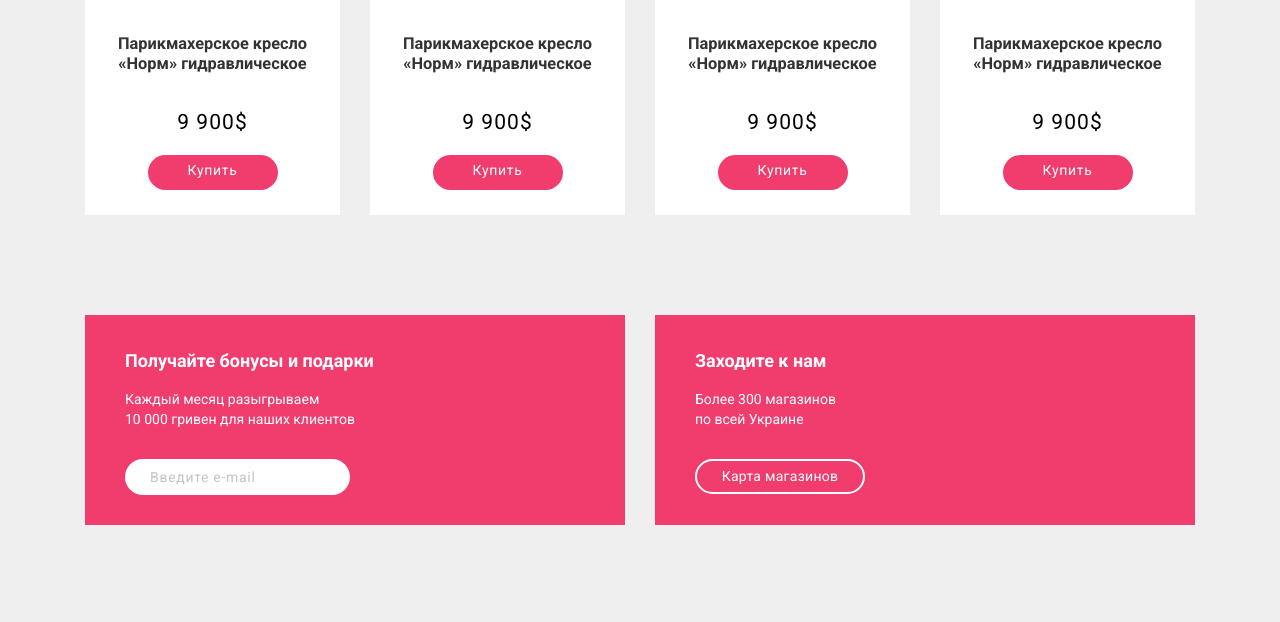
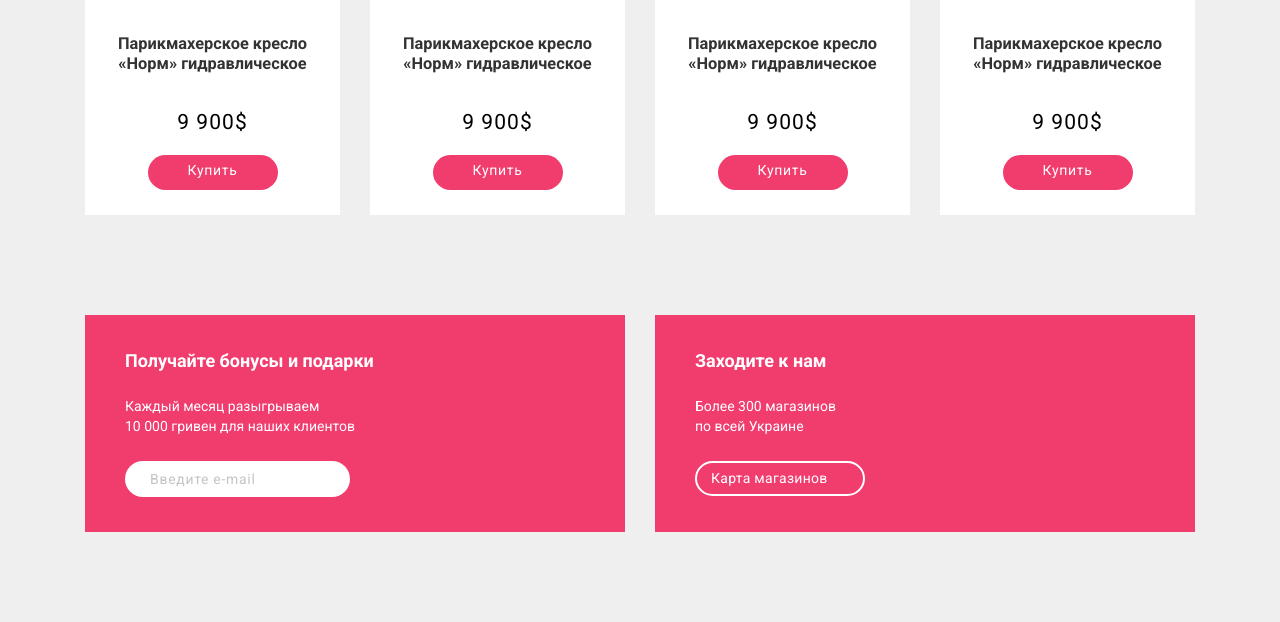
Before and after one commit to Petrworks/lesson10, a plain HTML site: page index.html in a window 1280 px wide. Shown: the part 1195-1817 px from the top of the page. Drawn offline with Linux system fonts and the light colour scheme.

Commit message:
fix size container

```diff
--- a/css/style.css
+++ b/css/style.css
@@ -112,7 +112,7 @@ a {
   background-image: url(../img/hero.png);
   background-repeat: no-repeat;
   background-position: 67% 50%;
-  background-size: cover;
+  background-size: contain;
   min-height: 604px;
   padding-top: 192px;
   padding-bottom: 192px;
@@ -210,7 +210,7 @@ a {
 
 .container--submit {
   display: flex;
-  gap: 30px;
+  column-gap: 30px;
 }
 .subscribe {
   display: flex;
@@ -218,13 +218,13 @@ a {
   max-width: 540px;
   padding-left: 40px;
   background-color: #f13c6e;
-  min-height: 210px;
   flex-grow: 1;
   background-image: url(../img/subscribe1.png);
   background-repeat: no-repeat;
   background-position: calc(540px - 210px) 50%;
 }
 .subscribe__title {
+  margin: 0;
   font-size: 18px;
   margin-top: 35px;
   font-size: 18px;
@@ -232,11 +232,13 @@ a {
   color: #ffffff;
 }
 .subscribe__description {
-  margin-bottom: 30px;
+  margin-top: 25px;
   line-height: 20px;
   color: #ffffff;
 }
 .subscribe__email {
+  margin-bottom: 35px;
+  margin-top: 25px;
   height: 36px;
   width: 225px;
   letter-spacing: 0.05em;
@@ -252,7 +254,7 @@ a {
   display: flex;
   flex-direction: column;
   max-width: 540px;
-  max-height: 210px;
+  min-height: 210px;
   padding-left: 40px;
   background-color: #f13c6e;
   flex-grow: 1;
@@ -261,23 +263,24 @@ a {
   background-position: calc(540px - 240px) 50%;
 }
 .location__title {
+  margin: 0;
+  margin-top: 35px;
   font-size: 18px;
-  margin-top: 35px;
   font-size: 18px;
   line-height: 21px;
   color: #ffffff;
 }
 .location__description {
-  margin-bottom: 30px;
+  margin-top: 25px;
   line-height: 20px;
   color: #ffffff;
 }
 .location__action {
-  margin-bottom: 40px;
-  padding-bottom: 40px;
+  margin-top: 25px;
+  margin-bottom: 35px;
 }
 .location__link {
-  display: flex;
+  display: block;
   justify-content: center;
   font-size: 14px;
   line-height: 16px;
@@ -289,6 +292,7 @@ a {
   border: 2px solid #ffffff;
   border-radius: 18px;
   padding: 0.5em 1em;
+
 }
 .brands {
   margin-bottom: 90px;
```
Also changed, not shown: index.html (+4 -8 lines).
